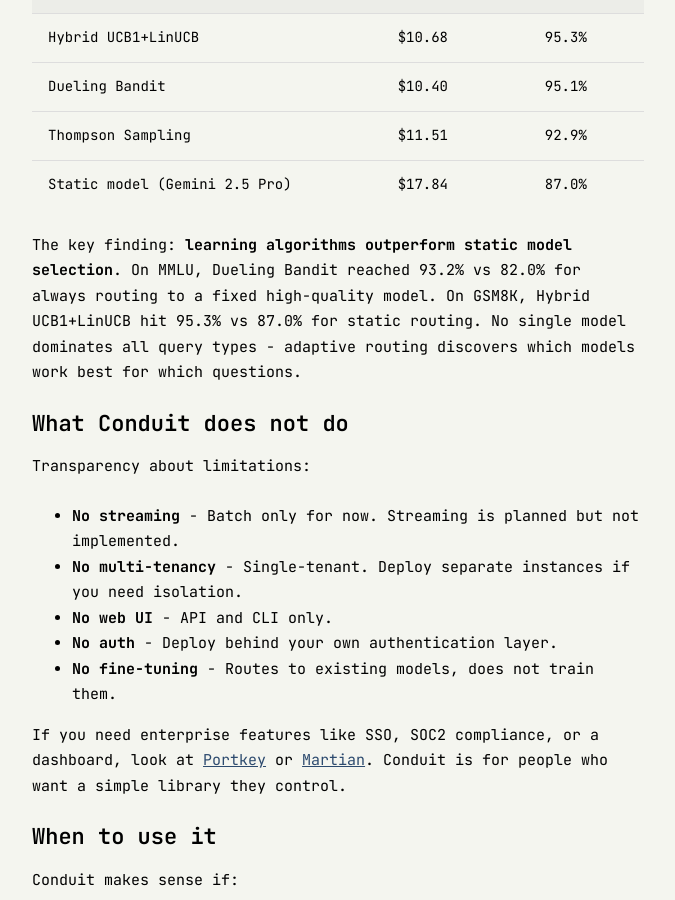
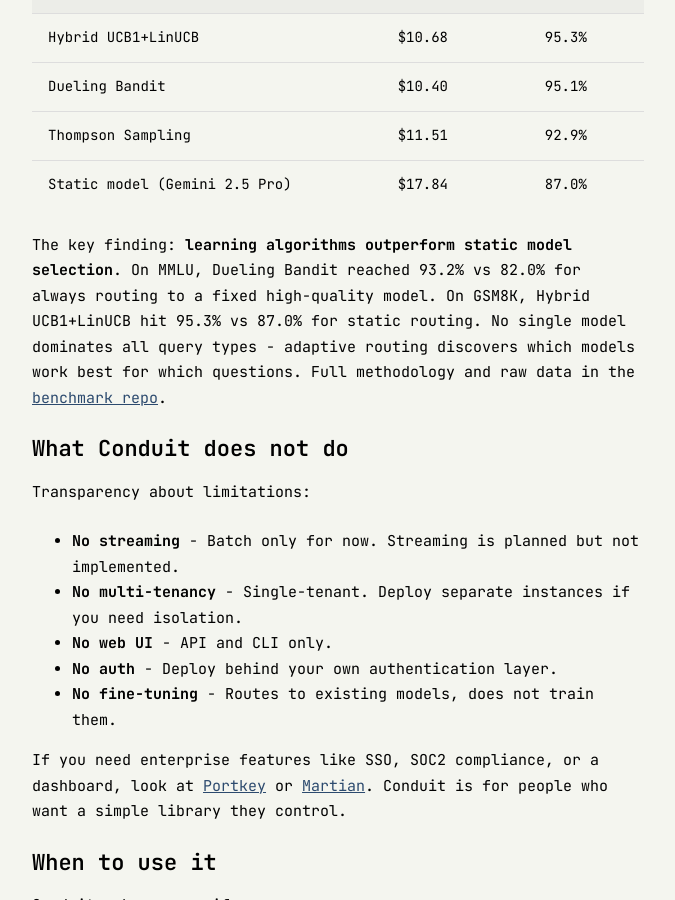
Before and after one commit to ashita-ai/ashita-ai.github.io, a Jekyll site: the page built from _posts/2025-01-08-introducing-conduit.md, in a window 1280 px wide and 900 px high, scrolled down 3014 px. Shown: the whole window, without its empty margins (302-977 px from the left). Built offline with Jekyll 4.4.1, drawn with Linux system fonts in a browser that asks for light colours.

Commit message:
Link to benchmark repo

```diff
--- a/_posts/2025-01-08-introducing-conduit.md
+++ b/_posts/2025-01-08-introducing-conduit.md
@@ -90,7 +90,7 @@ For each query, algorithms route to one of the available models, then receive fe
 | Thompson Sampling | $11.51 | 92.9% |
 | Static model (Gemini 2.5 Pro) | $17.84 | 87.0% |
 
-The key finding: **learning algorithms outperform static model selection**. On MMLU, Dueling Bandit reached 93.2% vs 82.0% for always routing to a fixed high-quality model. On GSM8K, Hybrid UCB1+LinUCB hit 95.3% vs 87.0% for static routing. No single model dominates all query types - adaptive routing discovers which models work best for which questions.
+The key finding: **learning algorithms outperform static model selection**. On MMLU, Dueling Bandit reached 93.2% vs 82.0% for always routing to a fixed high-quality model. On GSM8K, Hybrid UCB1+LinUCB hit 95.3% vs 87.0% for static routing. No single model dominates all query types - adaptive routing discovers which models work best for which questions. Full methodology and raw data in the [benchmark repo](https://github.com/ashita-ai/conduit-benchmark).
 
 ## What Conduit does not do
 
```
